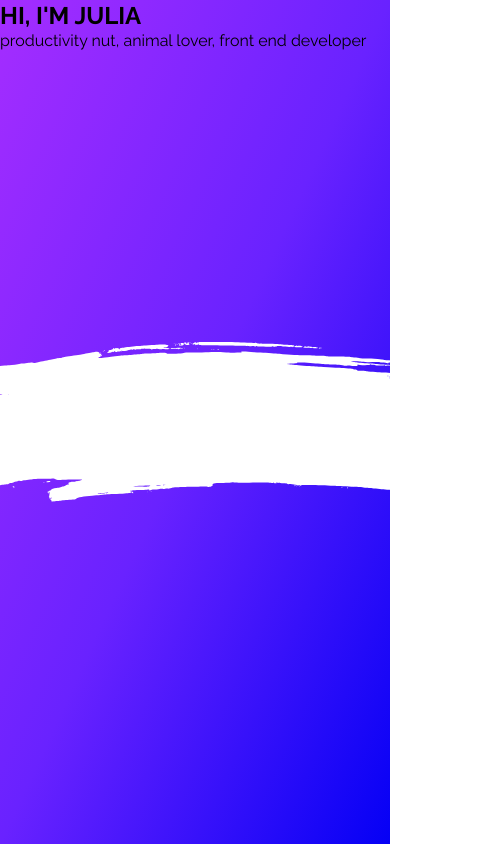
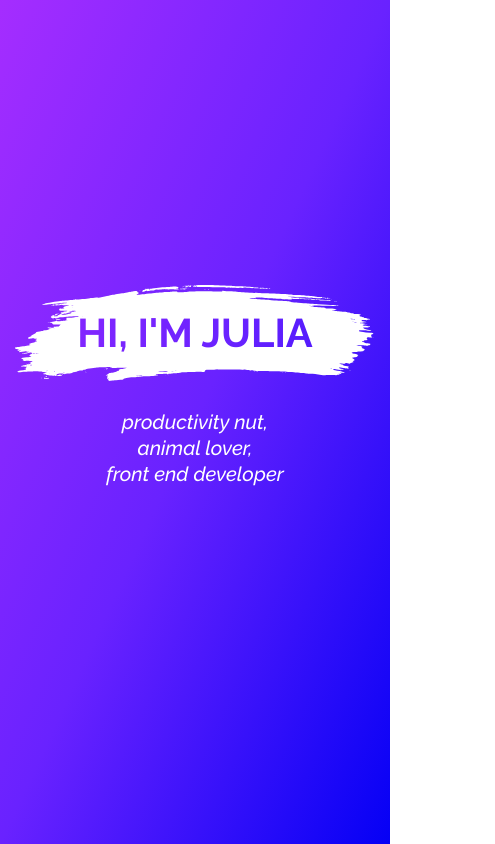
Before and after one commit to JuliaCastillo/portfolio, a React (Create React App) app: page / in a window 390 px wide. Shown: the whole page, 495 px wide, since content can reach past the window. Built offline with nearby package versions, Linux system fonts and the light colour scheme.

Commit message:
title and subtitle of hero done for mobile

```diff
--- a/src/assets/css/styles.css
+++ b/src/assets/css/styles.css
@@ -34,15 +34,64 @@ p {
   background: linear-gradient(to bottom right, #a52dff, #6922ff, #0500f5);
   width: 100%;
   height: 100vh;
+  display: -webkit-box;
+  display: -ms-flexbox;
+  display: flex;
+  -webkit-box-pack: center;
+      -ms-flex-pack: center;
+          justify-content: center;
+  -webkit-box-align: center;
+      -ms-flex-align: center;
+          align-items: center;
 }
 
-.hero__image {
-  width: 600px;
-  height: auto;
+.hero__content {
+  width: 100%;
+  text-align: center;
+  display: -webkit-box;
+  display: -ms-flexbox;
+  display: flex;
+  -webkit-box-orient: vertical;
+  -webkit-box-direction: normal;
+      -ms-flex-direction: column;
+          flex-direction: column;
+  -webkit-box-pack: center;
+      -ms-flex-pack: center;
+          justify-content: center;
+}
+
+.hero__content h1 {
+  display: inline;
+  position: relative;
+  isolation: isolate;
+  mix-blend-mode: screen;
+  font-size: 2.5rem;
+}
+
+.hero__content h1::before {
+  content: "";
   position: absolute;
+  height: 6rem;
+  width: 22.44rem;
+  z-index: -1;
+  left: 50%;
   top: 50%;
-  left: 50%;
-  -webkit-transform: translate(-50%, -50%);
-          transform: translate(-50%, -50%);
+  margin-top: -3rem;
+  margin-left: -11.22rem;
+  background: url("../img/brush-stroke-cropped.svg");
+  background-repeat: no-repeat;
+}
+
+.hero__content p {
+  color: white;
+  margin: 50px auto;
+  font-style: italic;
+  font-weight: 500;
+  font-size: 1.25rem;
+}
+
+.hero__content p span {
+  display: block;
+  white-space: nowrap;
 }
 /*# sourceMappingURL=styles.css.map */
--- a/src/assets/scss/_hero.scss
+++ b/src/assets/scss/_hero.scss
@@ -2,16 +2,53 @@
   background: $gradient;
   width: 100%;
   height: 100vh;
+  //color: white;
+  display: flex;
+  justify-content: center;
+  align-items: center;
 
   &__content {
-  }
+    width: 100%;
+    text-align: center;
+    display: flex;
+    flex-direction: column;
+    justify-content: center;
 
-  &__image {
-    width: 600px;
-    height: auto;
-    position: absolute;
-    top: 50%;
-    left: 50%;
-    transform: translate(-50%, -50%);
+    h1 {
+      display: inline;
+      position: relative;
+      isolation: isolate;
+      mix-blend-mode: screen;
+      font-size: 2.5rem;
+      //text-align: center;
+
+      &::before {
+        content: "";
+        position: absolute;
+        height: $stroke-height;
+        width: $stroke-width;
+        z-index: -1;
+        left: 50%;
+        top: 50%;
+        margin-top: $stroke-height / -2;
+        margin-left: $stroke-width / -2;
+
+        background: url("../img/brush-stroke-cropped.svg");
+        background-repeat: no-repeat;
+      }
+    }
+
+    p {
+      color: white;
+      margin: 50px auto;
+      font-style: italic;
+      font-weight: 500;
+      font-size: 1.25rem;
+
+      span {
+        display: block;
+        white-space: nowrap;
+      }
+    }
   }
 }
--- a/src/components/Hero.js
+++ b/src/components/Hero.js
@@ -1,17 +1,20 @@
 import React from "react";
-import stroke from "../assets/img/brush-stroke-cropped.svg";
+// import stroke from "../assets/img/brush-stroke-cropped.svg";
 
 function Hero() {
   return (
     <section className="hero" id="hero">
       <div className="section_wrapper hero__content">
-        <img
+        {/* <img
           src={stroke}
           className="hero__image"
           alt="horizontal brush stroke"
-        />
+        /> */}
         <h1>HI, I'M JULIA</h1>
-        <p>productivity nut, animal lover, front end developer</p>
+        <p>
+          <span>productivity nut, </span> <span>animal lover, </span>
+          <span>front end developer</span>
+        </p>
       </div>
     </section>
   );
```
Also changed, not shown: src/assets/scss/_variables.scss (+15 -1 lines), 1 other file (tests, documents, lock files or other folders).
